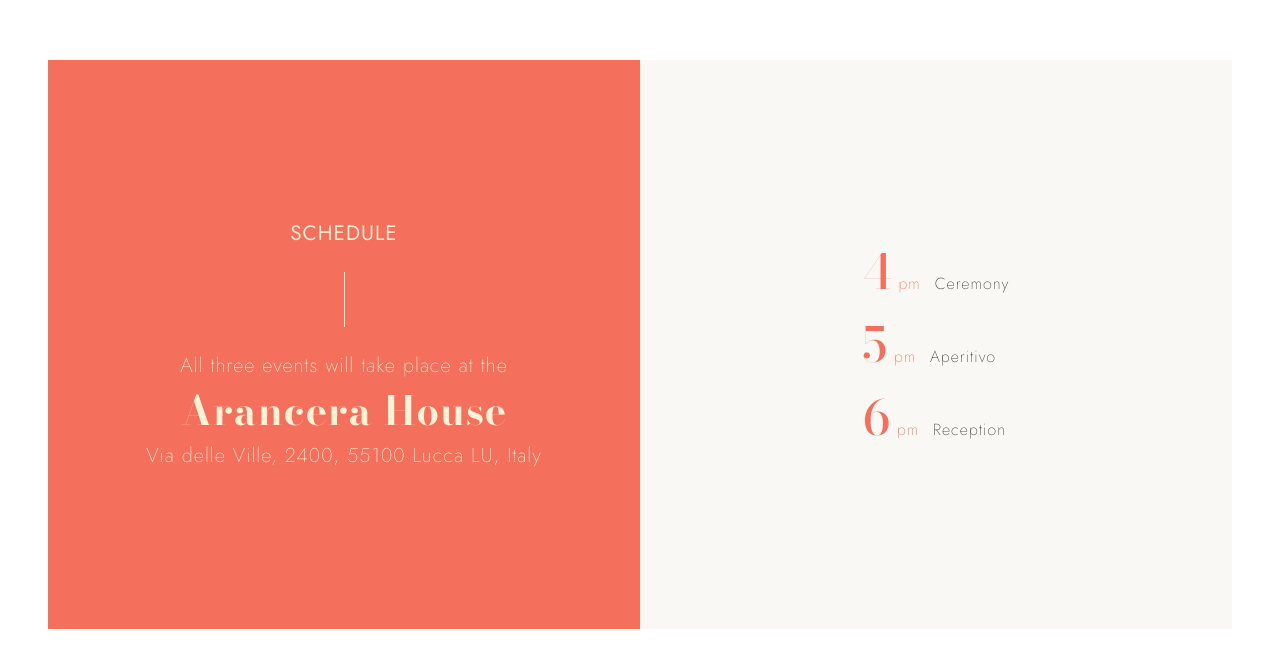
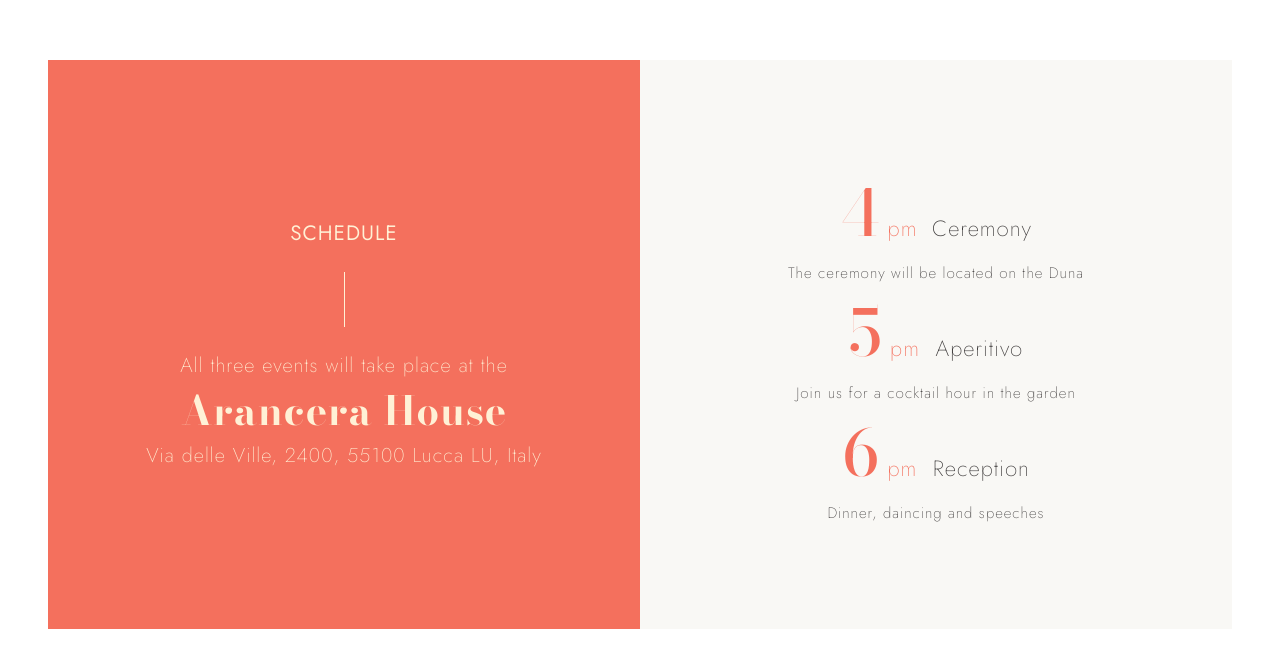
Before and after one commit to ngran4/wedding-site, a React (Create React App) app: page /details in a window 1280 px wide. Shown: the part 1695-2363 px from the top of the page. Built offline with nearby package versions, Linux system fonts and the light colour scheme; a web font is replaced by a local one.

Commit message:
events block styling

```diff
--- a/src/pages/Details/Details.css
+++ b/src/pages/Details/Details.css
@@ -154,17 +154,22 @@
   flex-direction: column;
   justify-content: center;
   align-items: center;
+  text-align: center;;
   background-color: var(--primary-neutral);
 }
 
 .events-block .events {
-  padding: 35px 0;
+  font-size: 22px;
+}
+
+.events-block p {
+  font-size: 15px;
 }
 
 .events-block .event-time {
   color: var(--primary-red);
   font-family: var(--title-font);
-  font-size: 3rem;
+  font-size: 4rem;
   font-weight: 500;
   display: inline;
 }
--- a/src/pages/Details/Details.jsx
+++ b/src/pages/Details/Details.jsx
@@ -60,8 +60,9 @@ const Details = () => {
             >
               4
             </div>
-            <span style={{ color: primaryRed,  paddingRight: '8px' }}> pm</span>{" "}
+            <span style={{ color: primaryRed,  paddingRight: '7px' }}> pm</span>{" "}
             Ceremony
+            <p>The ceremony will be located on the Duna</p>
           </div>
           <div>
             <div
@@ -71,6 +72,7 @@ const Details = () => {
             </div>
             <span style={{ color: primaryRed,  paddingRight: '8px' }}> pm</span>{" "}
             Aperitivo
+            <p>Join us for a cocktail hour in the garden</p>
           </div>
           <div>
             <div
@@ -80,6 +82,7 @@ const Details = () => {
             </div>
             <span style={{ color: primaryRed, paddingRight: '8px' }}> pm</span>{" "}
             Reception
+            <p>Dinner, daincing and speeches</p>
           </div>
           </div>
         </div>
```
